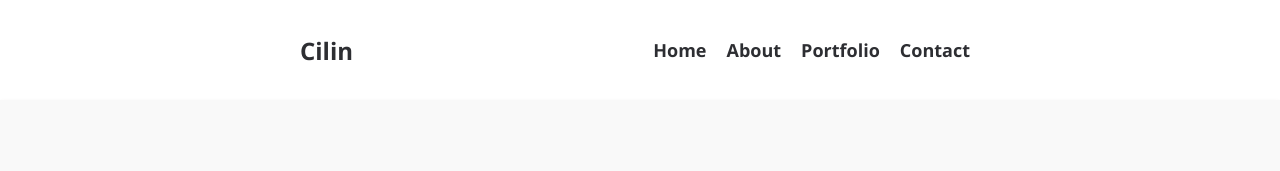
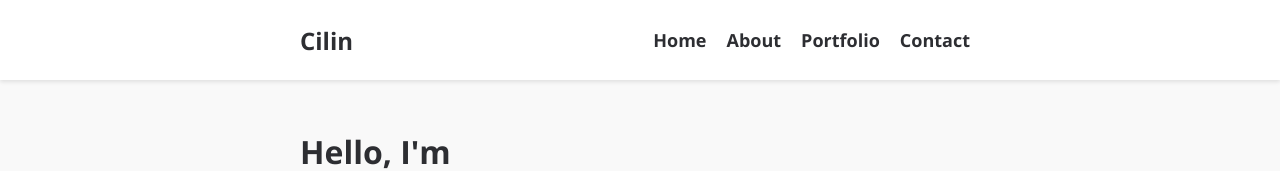
Before and after one commit to cilinjohnrey/dev-portfolio, a Vue app: page / in a window 1280 px wide. Shown: the top 171 px of the page. Built offline with nearby package versions, Linux system fonts and the light colour scheme.

Commit message:
Implement fixed position navbar

```diff
--- a/src/components/Hero.vue
+++ b/src/components/Hero.vue
@@ -47,6 +47,7 @@
     justify-content: space-between;
     align-items: center;
     padding: 60px 300px;
+    padding-top: 120px;
     background-color: #F9F9F9;
     box-shadow: 0 2px 4px rgba(85, 0, 0, 0.1);
 }
--- a/src/components/NavBar.vue
+++ b/src/components/NavBar.vue
@@ -1,5 +1,6 @@
 <template>
     <div class="navbar-container">
+        <div class="navbar-elements">
             <div class="brand">
                 <router-link to="/" class="brand">Cilin</router-link>
             </div>
@@ -12,6 +13,7 @@
                 <router-link to="#about-me" @click.native="toggleMenu()">About</router-link>
                 <router-link to="#portfolio" @click.native="toggleMenu()">Portfolio</router-link>
                 <router-link to="#contact-me" @click.native="toggleMenu()">Contact</router-link>
+            </div>
         </div>
     </div>
 </template>
@@ -33,13 +35,20 @@ export default {
 
 <style>
 .navbar-container {
+    background-color: white;
+    box-shadow: 0 2px 4px rgba(0,0,0,0.1);
+    top: 0;
+    z-index: 100;
+    position: fixed;
+    width: 100%;
+}
+
+.navbar-elements {
     display: flex;
     justify-content: space-between;
     align-items: center;
-    padding: 10px 300px;
-    background-color: white;
-    box-shadow: 0 2px 4px rgba(0,0,0,0.1);
     height: 80px;
+    padding: 0px 300px;
 }
 
 .brand {
@@ -79,7 +88,7 @@ export default {
 }
 
 @media only screen and (max-width: 1150px) {
-    .navbar-container {
+    .navbar-elements{
         padding: 10px 60px;
     }
 
@@ -129,7 +138,7 @@ export default {
 }
 
 @media only screen and (max-width: 600px) {
-    .navbar-container {
+    .navbar-elements {
         padding: 10px 60px;
     }
 
@@ -139,7 +148,7 @@ export default {
 }
 
 @media only screen and (max-width: 300px) {
-    .navbar-container {
+    .navbar-elements {
         padding: 10px 60px;
     }
 
```
Lines whose indentation alone changed are shown as unchanged.
